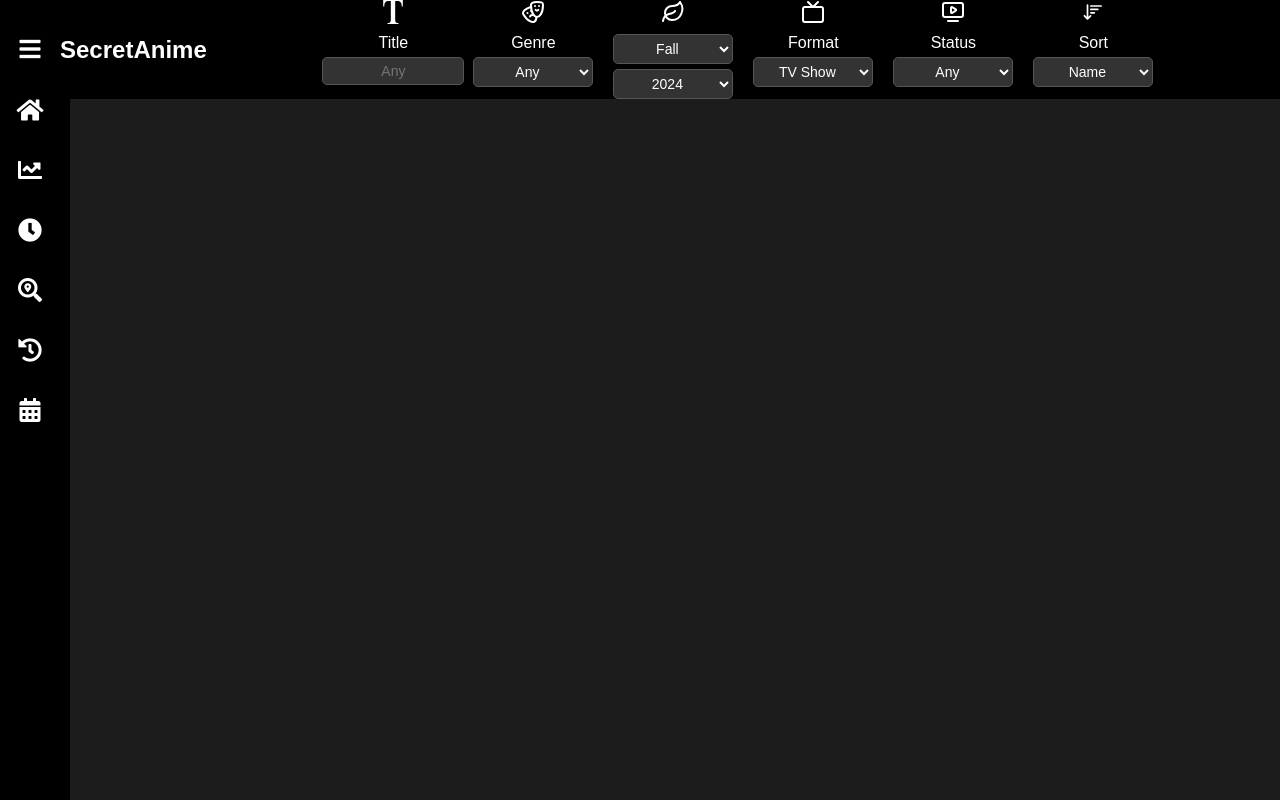
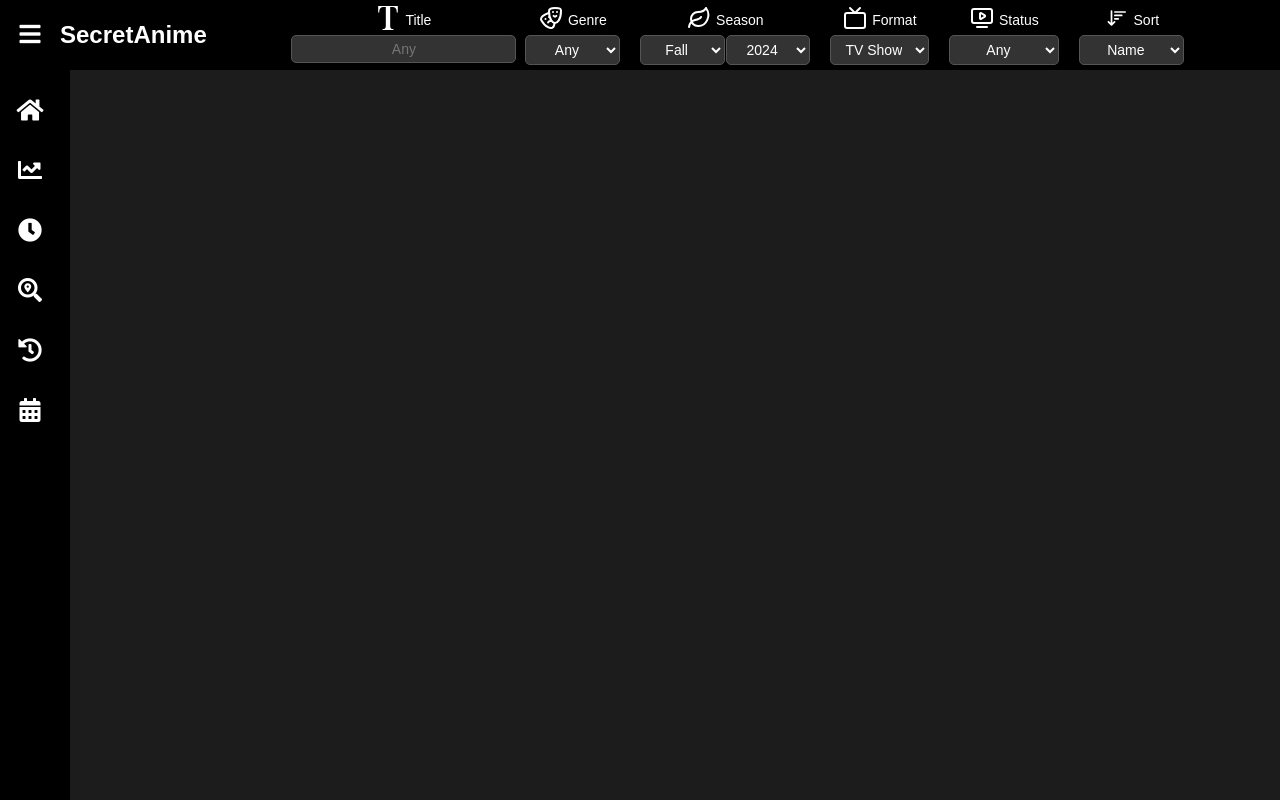
Before and after one commit to ryn-hot/anime-web-client, a website: page frontend/search.html in a window 1280 px wide. Drawn offline with nearby package versions, Linux system fonts and the light colour scheme; no server answers.

Commit message:
title formatting fixes

```diff
--- a/frontend/css/styles.css
+++ b/frontend/css/styles.css
@@ -734,18 +734,8 @@
     gap: 20px;
 }
 
-.icon-field {
-    display: flex;
-    flex-direction: column;
-    align-items: center;
-    text-align: center;
-    gap: 5px;
-    width: 120px; /* Adjust width for each field */
-}
 
-.icon-field svg {
-    margin-bottom: 5px;
-}
+
 
 .icon-input {
     width: 100%;
@@ -761,6 +751,44 @@
 .icon-input:focus {
     outline: none;
     border-color: #888;
+}
+
+/* New styles for icon-label */
+.icon-label {
+    display: flex;
+    flex-direction: row;
+    align-items: center;
+    gap: 5px;
+    margin-bottom: 0px;
+}
+
+.icon-label svg {
+    margin: 0;
+}
+
+.icon-label span {
+    font-size: 14px;
+}
+
+/* New styles for select-group */
+.select-group {
+    display: flex;
+    flex-direction: row;
+    align-items: center;
+    gap: 1px;
+}
+
+/* Adjust .icon-field */
+.icon-field {
+    display: flex;
+    flex-direction: column;
+    align-items: center;
+    text-align: center;
+    gap: 0px;
+}
+
+.icon-field svg {
+    margin-bottom: 5px;
 }
 
 @media (max-width: 600px) {
--- a/frontend/search.html
+++ b/frontend/search.html
@@ -69,22 +69,39 @@
 
         <div class="header-center">
             <div class="icon-container">
+                <!-- Title Field -->
                 <div class="icon-field">
+                    <div class="icon-label">
                         <svg xmlns="http://www.w3.org/2000/svg" width="24" height="24" viewBox="0 0 512 512"><path fill="currentColor" d="M46.5 0v139.6h23.3c0-23.3 0-69.8 23.3-93.1c23.2-23.3 46.5-23.3 69.8-23.3h46.5v395.6c0 34.9-11.6 69.8-46.5 69.8h-22.8l-.5 23.2h232.7v-23.3H349c-34.9 0-46.5-34.9-46.5-69.8V23.3H349c23.3 0 46.5 0 69.8 23.3s23.3 69.8 23.3 93.1h23.3V0z"/></svg>
-                    <span> Title </span>
+                        <span>Title</span>
+                    </div>
                     <input type="text" placeholder="Any" class="icon-input" />
                 </div>
+
+
+                <!-- Genre Field -->
                 <div class="icon-field">
+                    <div class="icon-label">
                         <svg xmlns="http://www.w3.org/2000/svg" width="24" height="24" viewBox="0 0 24 24"><g fill="none" stroke="currentColor" stroke-linecap="round" stroke-linejoin="round" stroke-width="2"><path d="M10 11h.01M14 6h.01M18 6h.01M6.5 13.1h.01M22 5c0 9-4 12-6 12s-6-3-6-12q0-3 6-3c6 0 6 1 6 3"/><path d="M17.4 9.9c-.8.8-2 .8-2.8 0m-4.5-2.8C9 7.2 7.7 7.7 6 8.6c-3.5 2-4.7 3.9-3.7 5.6c4.5 7.8 9.5 8.4 11.2 7.4c.9-.5 1.9-2.1 1.9-4.7"/><path d="M9.1 16.5c.3-1.1 1.4-1.7 2.4-1.4"/></g></svg>
                         <span>Genre</span>
+                    </div>
                     <select class="icon-input">
                         <option>Any</option>
                         <option>Action</option>
                         <option>Comedy</option>
                     </select>
                 </div>
+
+
+
+                <!-- Season Field -->
                 <div class="icon-field">
+                    <div class="icon-label">
                         <svg xmlns="http://www.w3.org/2000/svg" width="24" height="24" viewBox="0 0 24 24"><path fill="none" stroke="currentColor" stroke-linecap="round" stroke-linejoin="round" stroke-width="2" d="M2 21q1-6 6-7t6-3m5-9q-2 4-8 4a1 1 0 0 0 0 14a10 11 0 0 0 8-18"/></svg>
+
+                        <span>Season</span>
+                    </div>
+                    <div class="select-group">
                         <select class="icon-input">
                             <option>Fall</option>
                             <option>Winter</option>
@@ -96,33 +113,54 @@
                             <option>2023</option>
                         </select>
                     </div>
+                </div>
+
+
+                <!-- Format Field -->
                 <div class="icon-field">
+                    <div class="icon-label">
                         <svg xmlns="http://www.w3.org/2000/svg" width="24" height="24" viewBox="0 0 24 24"><g fill="none" stroke="currentColor" stroke-linecap="round" stroke-linejoin="round" stroke-width="2"><rect width="20" height="15" x="2" y="7" rx="2" ry="2"/><path d="m17 2l-5 5l-5-5"/></g></svg>
+
                         <span>Format</span>
+                    </div>
                     <select class="icon-input">
                         <option>TV Show</option>
                         <option>Movie</option>
                         <option>OVA</option>
                     </select>
                 </div>
+
+
+
+                <!-- Status Field -->
                 <div class="icon-field">
+                    <div class="icon-label">
                         <svg xmlns="http://www.w3.org/2000/svg" width="24" height="24" viewBox="0 0 24 24"><g fill="none" stroke="currentColor" stroke-linecap="round" stroke-linejoin="round" stroke-width="2"><path d="M10 7.75a.75.75 0 0 1 1.142-.638l3.664 2.249a.75.75 0 0 1 0 1.278l-3.664 2.25a.75.75 0 0 1-1.142-.64zM7 21h10"/><rect width="20" height="14" x="2" y="3" rx="2"/></g></svg>
+
                         <span>Status</span>
+                    </div>
                     <select class="icon-input">
                         <option>Any</option>
                         <option>Completed</option>
                         <option>Ongoing</option>
                     </select>
                 </div>
+
+
+
+                <!-- Sort Field -->
                 <div class="icon-field">
+                    <div class="icon-label">
                         <svg xmlns="http://www.w3.org/2000/svg" width="24" height="24" viewBox="0 0 56 56"><path fill="currentColor" fill-rule="evenodd" d="M15.172 10a2 2 0 0 1 2 2v27.2l3.785-3.786a2 2 0 0 1 2.828 2.829l-7.07 7.07l-.122.113l-.128.1a2 2 0 0 1-2.63-.038l-.178-.174l-7.071-7.071a2 2 0 0 1 2.828-2.829l3.758 3.758V12a2 2 0 0 1 2-2M31 28a2 2 0 1 1 0 4h-8a2 2 0 1 1 0-4zm8-8a2 2 0 1 1 0 4H23a2 2 0 1 1 0-4zm8-8a2 2 0 1 1 0 4H23a2 2 0 1 1 0-4z"/></svg>
                         <span>Sort</span>
+                    </div>
                     <select class="icon-input">
                         <option>Name</option>
                         <option>Popularity</option>
                         <option>Rating</option>
                     </select>
                 </div>
+
             </div>
         </div>
 
```
Lines whose indentation alone changed are shown as unchanged.
